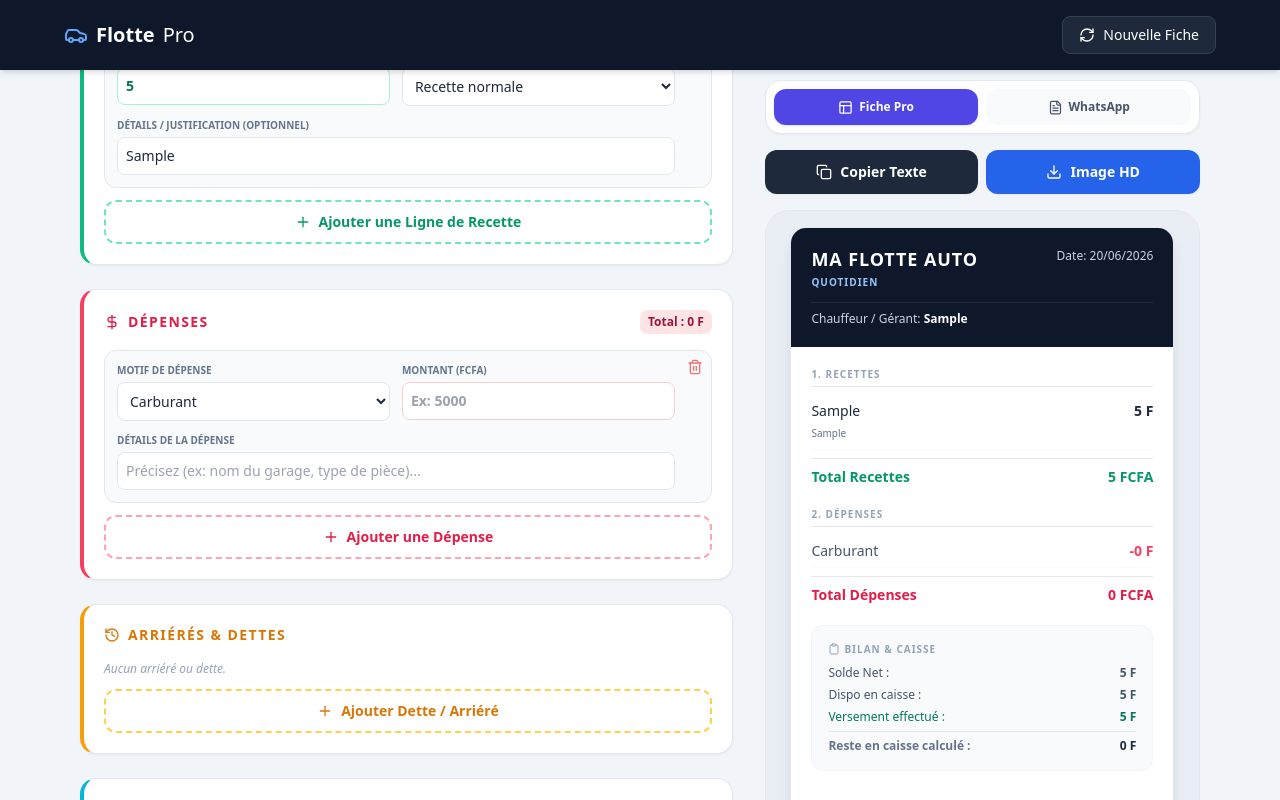
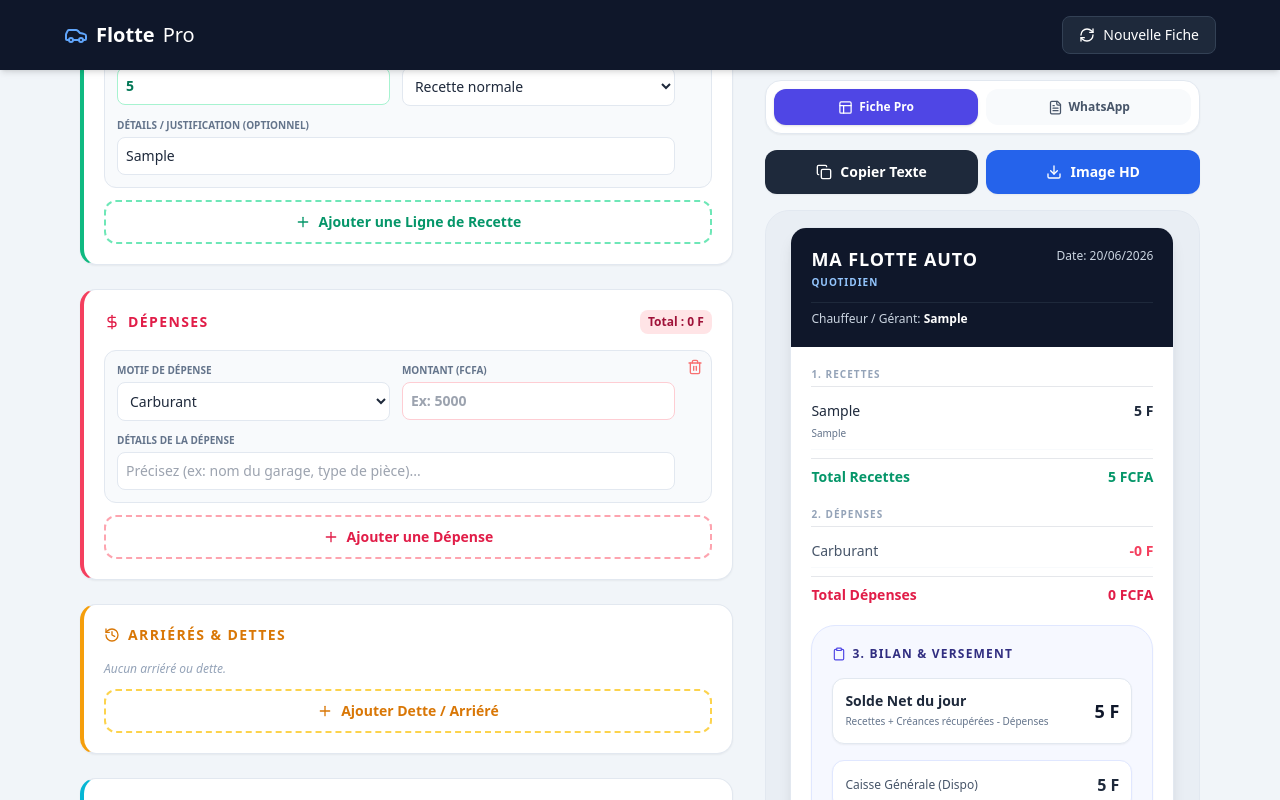
Before and after one commit to ehuie-jd/RAPPORT-VTC, a React (Vite) app: page / in a window 1280 px wide. Both pictures are taken after typing "Sample", "Sample", "5", "Sample", "5", "5" into the empty fields and a click on the button "Ajouter une Dépense". Shown: the part 525-1325 px from the top of the page. Built offline with nearby package versions, Linux system fonts and the light colour scheme; the HTML template or start-up script is replaced by a standard one.

Commit message:
Update App.jsx

```diff
--- a/src/App.jsx
+++ b/src/App.jsx
@@ -233,9 +233,17 @@ export default function App() {
     const recettes = formData.recettes.reduce((sum, r) => sum + (parseFloat(r.montant) || 0), 0);
     const depenses = formData.depenses.reduce((sum, d) => sum + (parseFloat(d.montant) || 0), 0);
     const resteDettes = (formData.dettes || []).reduce((sum, d) => sum + ((parseFloat(d.montantDu) || 0) - (parseFloat(d.montantPaye) || 0)), 0);
+
+    // NOUVEAU CALCUL : Les créances remboursées ce jour (argent qui rentre)
+    const creancesRecuperees = (formData.creances || []).reduce((sum, c) => sum + (parseFloat(c.montantRembourse) || 0), 0);
+
+    // NOUVEAU SOLDE : Recettes + Créances remboursées - Dépenses
+    const solde = recettes + creancesRecuperees - depenses;
+
     const resteEnCaisse = (parseFloat(formData.caisseDisponible) || 0) - (parseFloat(formData.versement) || 0);
-    return { recettes, depenses, solde: recettes - depenses, resteDettes, resteEnCaisse };
-  }, [formData.recettes, formData.depenses, formData.dettes, formData.caisseDisponible, formData.versement]);
+
+    return { recettes, depenses, creancesRecuperees, solde, resteDettes, resteEnCaisse };
+  }, [formData.recettes, formData.depenses, formData.dettes, formData.creances, formData.caisseDisponible, formData.versement]);
 
   const generateText = () => {
     const d = formData;
@@ -286,19 +294,19 @@ export default function App() {
         const du = parseFloat(creance.montantDu) || 0;
         const paye = parseFloat(creance.montantRembourse) || 0;
         const reste = du - paye;
-        text += `• ${type} :\n  Prêté/Dû : ${formatArgent(du)} F | Récupéré : *${formatArgent(paye)} F*\n  _Reste à percevoir : ${formatArgent(reste)} F_\n`;
+        text += `• ${type} :\n  Prêté/Dû : ${formatArgent(du)} F | Récupéré : *+${formatArgent(paye)} F*\n  _Reste à percevoir : ${formatArgent(reste)} F_\n`;
       });
       text += `\n`;
     }
 
-    text += `📊 *BILAN & CAISSE*\n`;
-    text += `• Solde généré net : ${formatArgent(totaux.solde)} FCFA\n`;
-    // Affichage de la caisse disponible
-    if (d.caisseDisponible) text += `• 🏦 *Disponible en caisse : ${formatArgent(d.caisseDisponible)} FCFA*\n`;
+    text += `📊 *BILAN DU JOUR*\n`;
+    text += `• Solde Net (Recettes + Créances - Dépenses) : *${formatArgent(totaux.solde)} FCFA*\n`;
+
+    if (d.caisseDisponible) text += `• 🏦 *Caisse Générale (Dispo) : ${formatArgent(d.caisseDisponible)} FCFA*\n`;
 
     if (d.versement) text += `• 🟢 *Versement effectué : ${formatArgent(d.versement)} FCFA*\n`;
     if (d.caisseDisponible || d.versement) {
-      text += `• 🏁 *Reste en caisse : ${formatArgent(totaux.resteEnCaisse)} FCFA*\n`;
+      text += `• 🏁 *Reste en Caisse Générale : ${formatArgent(totaux.resteEnCaisse)} FCFA*\n`;
     }
 
     if (d.alertes && d.alertes.length > 0) {
@@ -591,7 +599,7 @@ export default function App() {
 
             <div className="grid grid-cols-1 sm:grid-cols-2 gap-4 mb-4 bg-slate-50 p-4 rounded-xl border border-slate-100">
               <div>
-                <label className="block text-[11px] font-bold text-teal-600 uppercase mb-1 flex items-center gap-1"><Banknote size={14}/> Disponible en caisse</label>
+                <label className="block text-[11px] font-bold text-teal-600 uppercase mb-1 flex items-center gap-1"><Banknote size={14}/> Caisse Générale (Dispo)</label>
                 <input type="number" placeholder="Ex: 50000" value={formData.caisseDisponible} onChange={e => updateField('caisseDisponible', e.target.value)} className="w-full p-2.5 bg-teal-50 border border-teal-200 rounded-xl outline-none focus:border-teal-500 font-bold text-sm text-teal-800" />
               </div>
               <div>
@@ -599,7 +607,7 @@ export default function App() {
                 <input type="number" placeholder="Ex: 10000" value={formData.versement} onChange={e => updateField('versement', e.target.value)} className="w-full p-2.5 bg-indigo-50 border border-indigo-200 rounded-xl outline-none focus:border-indigo-500 font-bold text-sm text-indigo-800" />
               </div>
               <div className="sm:col-span-2 flex justify-between items-center bg-white p-3 rounded-lg border border-slate-200 shadow-sm mt-1">
-                <span className="text-xs font-bold text-slate-500 uppercase">Reste en caisse calculé :</span>
+                <span className="text-xs font-bold text-slate-500 uppercase">Reste en Caisse Générale :</span>
                 <span className={`text-lg font-black ${totaux.resteEnCaisse < 0 ? 'text-red-500' : 'text-slate-800'}`}>{formatArgent(totaux.resteEnCaisse)} FCFA</span>
               </div>
             </div>
@@ -764,22 +772,22 @@ export default function App() {
                   )}
 
                   {formData.creances && formData.creances.length > 0 && (
-                    <div className="mt-3">
-                      <h4 className="text-[10px] font-bold text-slate-400 uppercase tracking-widest mb-2 border-b pb-1 flex items-center gap-1"><TrendingUp size={12}/> Créances (Crédits)</h4>
-                      <div className="space-y-2">
+                    <div className="space-y-4 mb-6">
+                      <h5 className="text-xs font-bold text-slate-400 uppercase tracking-widest flex items-center gap-1.5"><TrendingUp size={14} className="text-cyan-500"/> Créances (Crédits)</h5>
+                      <div className="space-y-2.5">
                         {formData.creances.map(creance => {
                            const du = parseFloat(creance.montantDu) || 0;
                            const paye = parseFloat(creance.montantRembourse) || 0;
                            return (
-                            <div key={creance.id} className="bg-cyan-50/50 p-2 rounded-lg border border-cyan-100 text-xs">
-                              <div className="font-medium text-slate-700 mb-1">{creance.type === 'Autre...' ? creance.detail : creance.type}</div>
-                              <div className="flex justify-between text-slate-600">
+                            <div key={creance.id} className="bg-cyan-50/50 p-3 rounded-xl border border-cyan-100 text-sm shadow-sm">
+                              <div className="font-bold text-slate-700 mb-1.5">{creance.type === 'Autre...' ? creance.detail : creance.type}</div>
+                              <div className="flex justify-between text-slate-600 text-xs">
                                 <span>Prêté/Dû : {formatArgent(du)} F</span>
-                                <span className="font-bold text-emerald-600">Récupéré : {formatArgent(paye)} F</span>
+                                <span className="font-bold text-emerald-600 bg-emerald-50 px-2 py-0.5 rounded">Récupéré : +{formatArgent(paye)} F</span>
                               </div>
-                              <div className="flex justify-between border-t border-cyan-200/60 mt-1 pt-1 font-bold">
-                                <span className="text-slate-500">Reste à percevoir</span>
-                                <span className="text-cyan-600">{formatArgent(du - paye)} F</span>
+                              <div className="flex justify-between border-t border-cyan-200 mt-2 pt-2 text-xs">
+                                <span className="font-medium text-slate-500">Reste à percevoir :</span>
+                                <span className="font-bold text-cyan-700">{formatArgent(du - paye)} F</span>
                               </div>
                             </div>
                            )
@@ -788,35 +796,45 @@ export default function App() {
                     </div>
                   )}
 
-                  <div className="bg-slate-50 p-4 rounded-xl border border-slate-100 mt-3">
-                    <h4 className="text-[10px] font-bold text-slate-400 uppercase tracking-widest mb-2 flex items-center gap-1"><Clipboard size={12}/> Bilan & Caisse</h4>
-                    <div className="space-y-1.5 text-xs">
-                      <div className="flex justify-between text-slate-600">
-                        <span>Solde Net :</span>
-                        <span className="font-bold">{formatArgent(totaux.solde)} F</span>
-                      </div>
+                  <div className="space-y-4 mb-8 bg-indigo-50/50 border border-indigo-100 p-5 rounded-3xl shadow-sm">
+                    <h5 className="text-xs font-bold text-indigo-900 uppercase tracking-widest flex items-center gap-1.5">
+                      <Clipboard size={14} className="text-indigo-600"/> 3. Bilan & Versement
+                    </h5>
+
+                    <div className="flex justify-between items-center text-slate-800 bg-white p-3 rounded-xl border border-slate-200 shadow-sm text-sm mb-4">
+                       <div className="flex flex-col">
+                          <span className="font-bold">Solde Net du jour</span>
+                          <span className="text-[10px] text-slate-500">Recettes + Créances récupérées - Dépenses</span>
+                       </div>
+                       <span className="font-black text-lg text-slate-900">{formatArgent(totaux.solde)} F</span>
+                    </div>
+
+                    <div className="grid grid-cols-2 gap-3 text-sm">
                       {formData.caisseDisponible && (
-                        <div className="flex justify-between text-slate-600">
-                          <span>Dispo en caisse :</span>
-                          <span className="font-bold">{formatArgent(formData.caisseDisponible)} F</span>
+                        <div className="bg-white p-3 rounded-xl border border-indigo-100 shadow-sm col-span-2 flex justify-between items-center">
+                          <span className="block text-xs text-slate-600 font-medium">Caisse Générale (Dispo)</span>
+                          <span className="font-bold text-slate-800 text-base">{formatArgent(formData.caisseDisponible)} F</span>
                         </div>
                       )}
+
                       {formData.versement && (
-                        <div className="flex justify-between text-emerald-700 font-medium">
-                          <span>Versement effectué :</span>
-                          <span className="font-bold">{formatArgent(formData.versement)} F</span>
-                        </div>
-                      )}
-                      {(formData.caisseDisponible || formData.versement) && (
-                        <div className="flex justify-between border-t border-slate-200 mt-1.5 pt-1.5 font-bold">
-                          <span className="text-slate-500">Reste en caisse calculé :</span>
-                          <span className={totaux.resteEnCaisse < 0 ? 'text-red-500' : 'text-slate-800'}>{formatArgent(totaux.resteEnCaisse)} F</span>
+                        <div className="bg-emerald-50 p-4 rounded-xl border border-emerald-200 col-span-2 flex flex-col justify-center shadow-sm">
+                          <div className="flex justify-between items-center">
+                            <span className="block text-xs text-emerald-800 font-bold uppercase tracking-wider">Versement effectué</span>
+                            <span className="font-bold text-emerald-700 text-lg">{formatArgent(formData.versement)} FCFA</span>
+                          </div>
                         </div>
                       )}
                     </div>
+
+                    {(formData.caisseDisponible || formData.versement) && (
+                      <div className="border-t border-indigo-200 pt-4 flex justify-between items-center text-sm mt-3">
+                        <span className="font-bold text-indigo-950">Reste en Caisse Générale :</span>
+                        <span className={`font-black text-xl ${totaux.resteEnCaisse < 0 ? 'text-red-600' : 'text-indigo-700'}`}>{formatArgent(totaux.resteEnCaisse)} FCFA</span>
+                      </div>
+                    )}
                   </div>
 
-                  {}
                   {(formData.alertes?.length > 0 || formData.besoins) && (
                     <div className="bg-orange-50 p-4 rounded-xl border border-orange-100 mt-3">
                       <h4 className="text-[10px] font-bold text-orange-600 uppercase tracking-widest mb-2 flex items-center gap-1"><Bell size={12}/> Alertes & Nécessités</h4>
```
